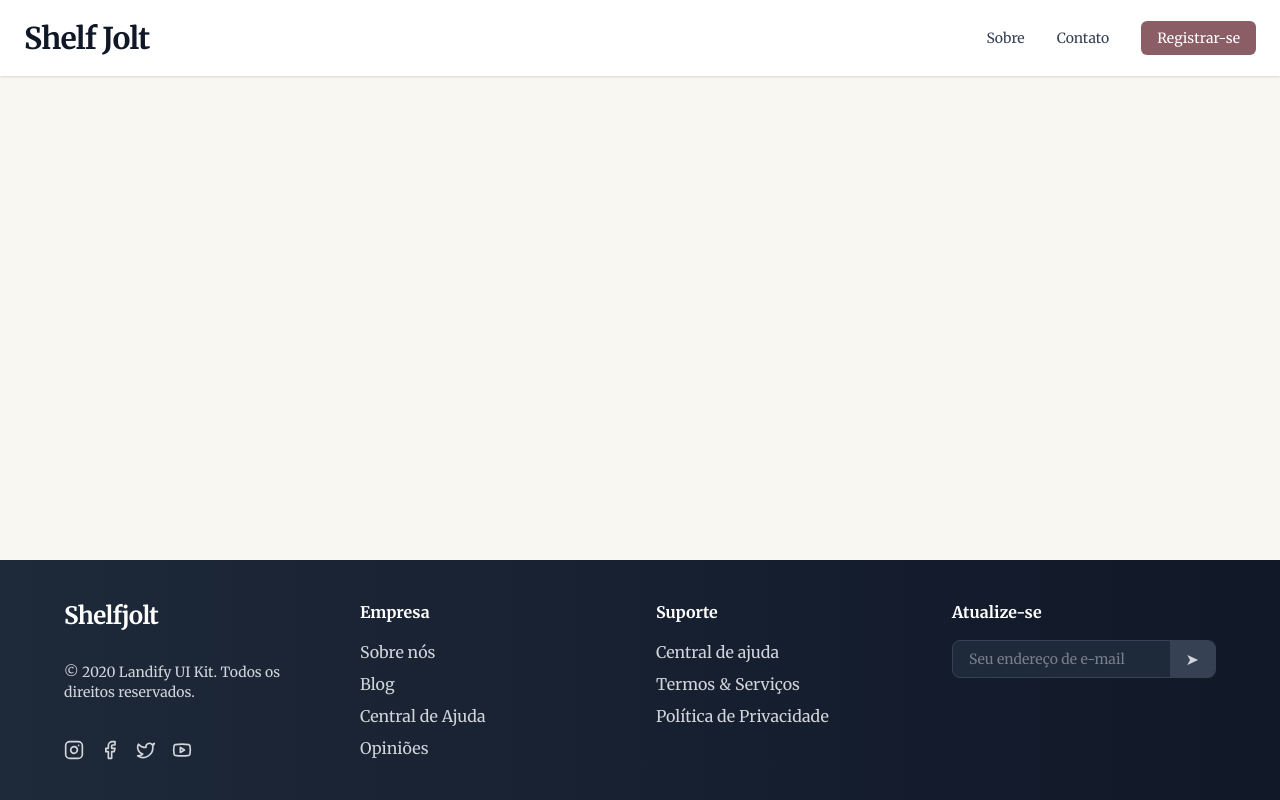
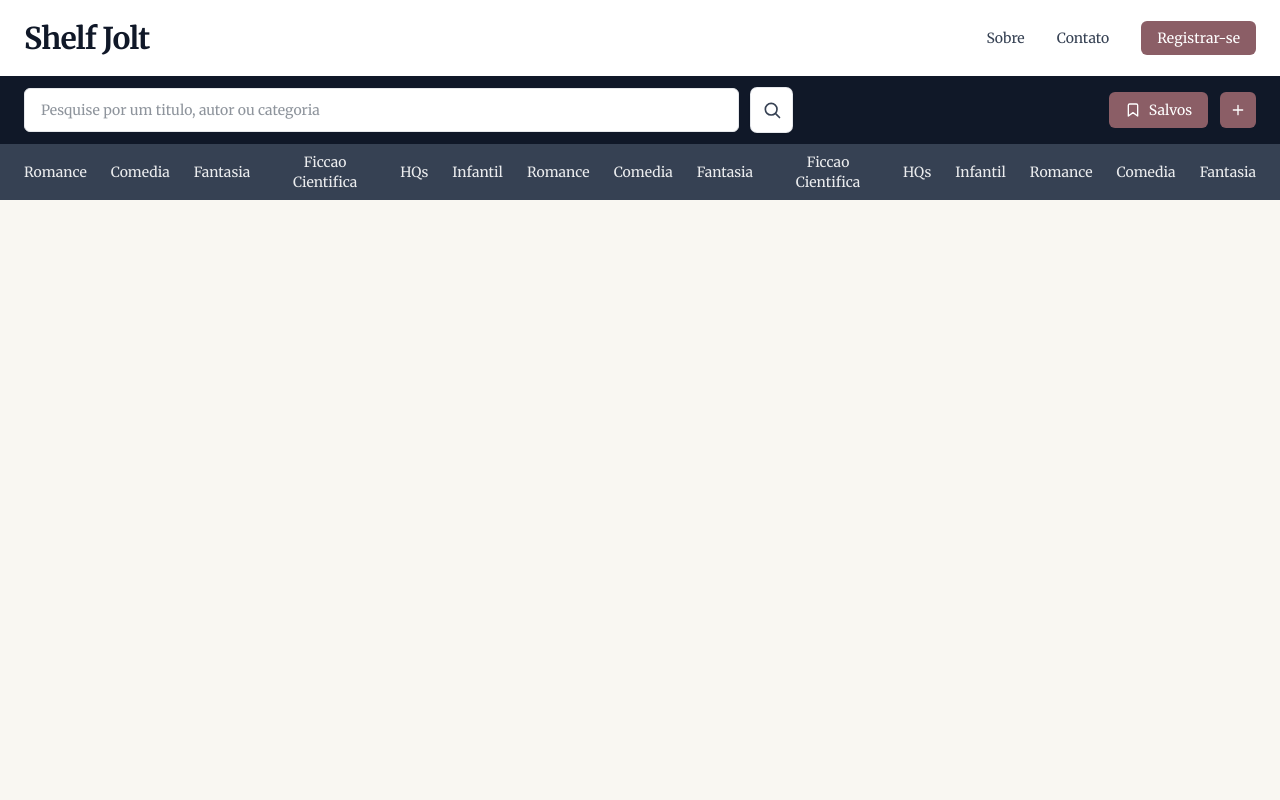
Before and after one commit to GuilhermeMth/shelfjolt-virtual-library, a React (Vite) app in the folder frontend/: page /home in a window 1280 px wide. Shown: the top 800 px of the page. Built offline with nearby package versions, Linux system fonts and the light colour scheme.

Commit message:
feat: adicionei a navbar

```diff
--- /dev/null
+++ b/frontend/src/components/CategoryNav.tsx
@@ -0,0 +1,55 @@
+type CategoryNavProps = {
+  categories?: string[];
+  active?: string;
+  onSelect?: (category: string) => void;
+};
+
+const defaultCategories = [
+  "Romance",
+  "Comedia",
+  "Fantasia",
+  "Ficcao Cientifica",
+  "HQs",
+  "Infantil",
+  "Romance",
+  "Comedia",
+  "Fantasia",
+  "Ficcao Cientifica",
+  "HQs",
+  "Infantil",
+  "Romance",
+  "Comedia",
+  "Fantasia",
+];
+
+export default function CategoryNav({
+  categories = defaultCategories,
+  active,
+  onSelect,
+}: CategoryNavProps) {
+  return (
+    <nav className="w-full bg-gray-700">
+      <ul className="mx-auto flex max-w-7xl items-center gap-6 overflow-x-auto px-6 py-2 text-sm text-white">
+        {categories.map((category, index) => {
+          const isActive = active === category;
+
+          return (
+            <li key={`${category}-${index}`}>
+              <button
+                type="button"
+                onClick={() => onSelect?.(category)}
+                className={
+                  isActive
+                    ? "cursor-pointer text-white underline underline-offset-4"
+                    : "cursor-pointer text-white/90 hover:text-white"
+                }
+              >
+                {category}
+              </button>
+            </li>
+          );
+        })}
+      </ul>
+    </nav>
+  );
+}
--- /dev/null
+++ b/frontend/src/components/HeaderActions.tsx
@@ -0,0 +1,50 @@
+type HeaderActionsProps = {
+  onSavedClick?: () => void;
+  onAddClick?: () => void;
+};
+
+export default function HeaderActions({
+  onSavedClick,
+  onAddClick,
+}: HeaderActionsProps) {
+  return (
+    <div className="flex items-center gap-3">
+      <button
+        type="button"
+        onClick={onSavedClick}
+        className="inline-flex cursor-pointer items-center gap-2 rounded-md bg-[#8B5E66] px-4 py-2 text-sm font-medium text-white transition hover:bg-[#7A4D54]"
+      >
+        <svg
+          className="h-4 w-4"
+          viewBox="0 0 24 24"
+          fill="none"
+          stroke="currentColor"
+          strokeWidth="2"
+          strokeLinecap="round"
+          strokeLinejoin="round"
+        >
+          <path d="M19 21l-7-5-7 5V5a2 2 0 0 1 2-2h10a2 2 0 0 1 2 2z" />
+        </svg>
+        Salvos
+      </button>
+      <button
+        type="button"
+        onClick={onAddClick}
+        className="grid h-9 w-9 cursor-pointer place-items-center rounded-md bg-[#8B5E66] text-white transition hover:bg-[#7A4D54]"
+        aria-label="Adicionar"
+      >
+        <svg
+          className="h-4 w-4"
+          viewBox="0 0 24 24"
+          fill="none"
+          stroke="currentColor"
+          strokeWidth="2"
+          strokeLinecap="round"
+          strokeLinejoin="round"
+        >
+          <path d="M12 5v14M5 12h14" />
+        </svg>
+      </button>
+    </div>
+  );
+}
--- /dev/null
+++ b/frontend/src/components/LibraryToolbar.tsx
@@ -0,0 +1,17 @@
+import SearchBar from "./SearchBar";
+import HeaderActions from "./HeaderActions";
+import CategoryNav from "./CategoryNav";
+
+export default function LibraryToolbar() {
+  return (
+    <div className="w-full">
+      <div className="w-full bg-gray-900">
+        <div className="mx-auto flex w-full max-w-7xl flex-wrap items-center justify-between gap-4 px-6 py-3">
+          <SearchBar placeholder="Pesquise por um titulo, autor ou categoria" />
+          <HeaderActions />
+        </div>
+      </div>
+      <CategoryNav />
+    </div>
+  );
+}
--- /dev/null
+++ b/frontend/src/components/SearchBar.tsx
@@ -0,0 +1,49 @@
+type SearchBarProps = {
+  value?: string;
+  onChange?: (value: string) => void;
+  onSubmit?: (value: string) => void;
+  placeholder?: string;
+};
+
+export default function SearchBar({
+  value = "",
+  onChange,
+  onSubmit,
+  placeholder = "Pesquise por um titulo, autor ou categoria",
+}: SearchBarProps) {
+  return (
+    <form
+      className="flex w-full max-w-3xl items-center gap-3"
+      onSubmit={(event) => {
+        event.preventDefault();
+        onSubmit?.(value);
+      }}
+    >
+      <input
+        type="search"
+        value={value}
+        onChange={(event) => onChange?.(event.target.value)}
+        placeholder={placeholder}
+        className="h-11 w-full rounded-md border border-gray-200 bg-white px-4 text-sm text-gray-800 outline-none transition focus:border-gray-300 focus:ring-2 focus:ring-gray-200"
+      />
+      <button
+        type="submit"
+        className="grid h-11 w-11 cursor-pointer place-items-center rounded-md bg-white text-gray-700 shadow-sm ring-1 ring-gray-200 transition hover:bg-gray-50"
+        aria-label="Pesquisar"
+      >
+        <svg
+          className="h-5 w-5"
+          viewBox="0 0 24 24"
+          fill="none"
+          stroke="currentColor"
+          strokeWidth="2"
+          strokeLinecap="round"
+          strokeLinejoin="round"
+        >
+          <circle cx="11" cy="11" r="7" />
+          <line x1="16.65" y1="16.65" x2="21" y2="21" />
+        </svg>
+      </button>
+    </form>
+  );
+}
--- a/frontend/src/components/formLogin.tsx
+++ b/frontend/src/components/formLogin.tsx
@@ -34,7 +34,7 @@ export default function FormLogin() {
       });
       if (data?.access_token) {
         setToken(data.access_token);
-        navigate("/protegida");
+        navigate("/");
         return;
       }
       setSuccess("Login realizado com sucesso");
@@ -58,7 +58,7 @@ export default function FormLogin() {
       const data = await authenticateWithFirebase(token);
       if (data && data.access_token) {
         setToken(data.access_token);
-        navigate("/protegida");
+        navigate("/");
         return;
       }
       setSuccess("Login com Google realizado com sucesso");
--- /dev/null
+++ b/frontend/src/pages/Home.tsx
@@ -0,0 +1,11 @@
+import MainHeader from "../components/MainHeader.tsx";
+import LibraryToolbar from "../components/LibraryToolbar.tsx";
+
+export default function Home() {
+  return (
+    <div className="flex flex-col min-h-screen">
+      < MainHeader />
+      < LibraryToolbar />
+    </div>
+  );
+}
--- a/frontend/src/pages/index.tsx
+++ b/frontend/src/pages/index.tsx
@@ -1,6 +1,6 @@
 import MainHeader from "../components/MainHeader.tsx";
 
-export default function Home() {
+export default function Index() {
   return (
     < MainHeader />
   );
--- a/frontend/src/routes.tsx
+++ b/frontend/src/routes.tsx
@@ -1,17 +1,19 @@
 import { Routes, Route } from "react-router-dom";
-import Home from "./pages/index.tsx";
+import Index from "./pages/index.tsx";
 import Cadastro from "./pages/cadastro.tsx";
 import Login from "./pages/login.tsx";
 import ProtectedPage from "./pages/ProtectedPage";
+import Home from "./pages/Home.tsx";
 
 export function MainRoutes() {
   return (
     <Routes>
-      <Route path="/" element={<Home />} />
-      <Route path="*" element={<Home />} />
+      <Route path="/" element={<Index />} />
+      <Route path="*" element={<Index />} />
       <Route path="/cadastro" element={<Cadastro />} />
       <Route path="/login" element={<Login />} />
       <Route path="/protegida" element={<ProtectedPage />} />
+      <Route path="/home" element={<Home />} />
     </Routes>
   );
 }
```
Also changed, not shown: 1 other file (tests, documents, lock files or other folders).
